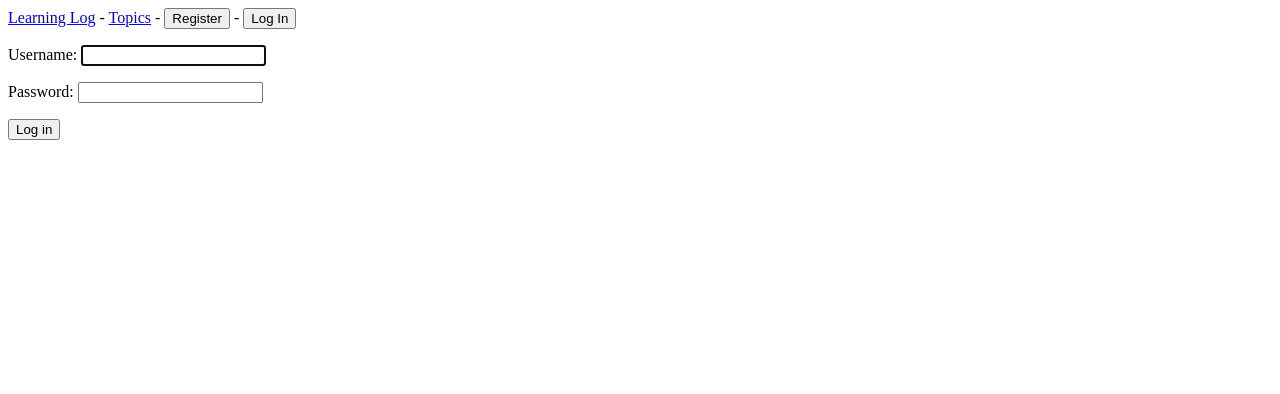
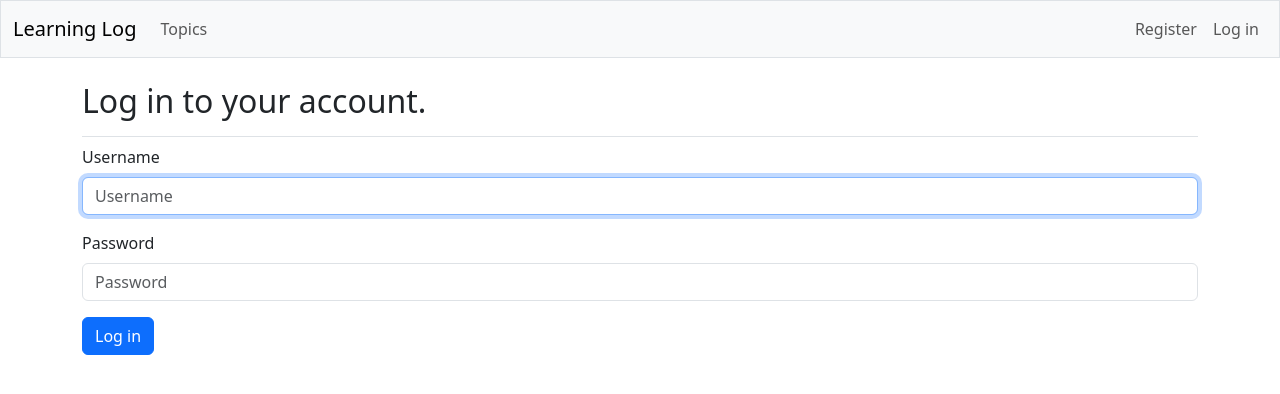
Before and after one commit to tonykkn4321/learning-log, a Django app: page /users/login/ in a window 1280 px wide. Shown: the top 394 px of the page. Run offline with Django 5.2, Linux system fonts and the light colour scheme; some libraries are stand-ins or nearby versions.

Commit message:
8th commit:using bootstrap5 to redesign the html pages

```diff
--- a/learning_log/settings.py
+++ b/learning_log/settings.py
@@ -33,6 +33,11 @@ ALLOWED_HOSTS = []
 INSTALLED_APPS = [
     'learning_logs',
     'users',
+
+    # 第三方應用程序
+    "django_bootstrap5",
+
+    # Django默認添加的應用程序
     'django.contrib.admin',
     'django.contrib.auth',
     'django.contrib.contenttypes',
@@ -125,3 +130,4 @@ DEFAULT_AUTO_FIELD = 'django.db.models.BigAutoField'
 
 # 我的設置
 LOGIN_URL = 'users:login'
+LOGIN_REDIRECT_URL = 'learning_logs:index'
--- a/learning_logs/templates/learning_logs/base.html
+++ b/learning_logs/templates/learning_logs/base.html
@@ -1,16 +1,67 @@
-<p>
-    <a href="{% url 'learning_logs:index' %}">Learning Log</a> -
-    <a href="{% url 'learning_logs:topics' %}">Topics</a> -
-    {% if user.is_authenticated %}
-        Hello, {{ user.username }}.
-        <form action="{% url 'users:logout' %}" method="post">
-            {% csrf_token %}
-            <button type="submit">Log Out</button>
-        </form>
-    {% else %}
-        <a href="{% url 'users:register' %}"><button type="submit">Register</button></a> -
-        <a href="{% url 'users:login' %}"><button type="submit">Log In</button></a>
-    {% endif %}
-</p>
+<!doctype html>
+<html lang="en">
+    <head>
+        <meta charset="utf-8">
+        <meta name="viewport" content="width=device-width,initial-scale=1">
+        <title>Learning Log</title>
+        {% load django_bootstrap5 %}
+        {% bootstrap_css %}
+        {% bootstrap_javascript %}
+    </head>
+    <body>
+        <nav class="navbar navbar-expand-md navbar-light bg-light mb-4 border">
+            <div class="container-fluid">
+                <a class="navbar-brand" href="{% url 'learning_logs:index' %}">Learning Log</a>
+                <button class="navbar-toggler" type="button" data-bs-toggle="collapse" data-bs-target="#navbarCollapse" aria-controls="navbarCollapse" aria-expanded="false" aria-label="Toggle navigation">
+                    <span class="navbar-toggler-icon"></span>
+                </button>
 
-{% block content %}{% endblock content %}
+                <div class="collapse navbar-collapse" id="navbarCollapse">
+
+                    <ul class="navbar-nav me-auto mb-2 mb-md-0">
+                        <li class="nav-item">
+                            <a class="nav-link" href="{% url 'learning_logs:topics' %}">Topics</a></li>
+                    </ul> <!-- 定義導航欄左側鏈接的代碼到此結束 -->
+
+                    <!-- 與賬戶相關的鏈接 -->
+                    <ul class="navbar-nav ms-auto mb-2 mb-md-0">
+
+                        {% if user.is_authenticated %}
+                            <li class="nav-item">
+                                <span class="navbar-text me-2">Hello, {{ user.username }}.</span>
+                            </li>
+                        {% else %}
+                            <li class="nav-item">
+                                <a class="nav-link" href="{% url 'users:register' %}">Register</a>
+                            </li>
+                            <li class="nav-item">
+                                <a class="nav-link" href="{% url 'users:login' %}">
+                                Log in</a>
+                            </li>
+                        {% endif %}
+                    </ul> <!-- 與賬戶相關的鏈接到此結束 -->
+
+                    {% if user.is_authenticated %}
+                        <form action="{% url 'users:logout' %}" method='post'>
+                            {% csrf_token %}
+                            <button name='submit' class='btn btn-outline-secondary btn-sm'>Log out</button>
+                        </form>
+                    {% endif %}
+
+                </div> <!-- 定義導航欄可折疊部分的代碼到此結束 -->
+
+
+            </div> <!-- 定義導航欄容器的代碼到此結束 -->
+        </nav> <!-- 定義導航欄的代碼到此結束 -->
+
+        <main class="container">
+            <div class="pb-2 mb-2 border-bottom">
+                {% block page_header %}{% endblock page_header %}
+            </div>
+            <div>
+                {% block content %}{% endblock content %}
+            </div>
+        </main>
+
+    </body>
+</html>
--- a/users/templates/registration/login.html
+++ b/users/templates/registration/login.html
@@ -1,17 +1,17 @@
 {% extends "learning_logs/base.html" %}
+
+{% load django_bootstrap5 %}
+
+{% block page_header %}
+    <h2>Log in to your account.</h2>
+{% endblock page_header %}
 
 {% block content %}
 
-{% if form.errors %}
-<p>Your username and password didn't match. Please try again.</p>
-{% endif %}
-
-<form method="post" action="{% url 'users:login' %}">
+<form action="{% url 'users:login' %}" method='post'>
     {% csrf_token %}
-    {{ form.as_p }}
-
-    <button name="submit">Log in</button>
-    <input type="hidden" name="next" value="{% url 'learning_logs:index' %}" />
+    {% bootstrap_form form %}
+    {% bootstrap_button button_type="submit" content="Log in" %}
 </form>
 
 {% endblock content %}
--- a/users/templates/registration/register.html
+++ b/users/templates/registration/register.html
@@ -1,11 +1,13 @@
 {% extends "learning_logs/base.html" %}
+
+{% load django_bootstrap5 %}
 
 {% block content %}
 
     <form method="post" action="{% url 'users:register' %}">
         {% csrf_token %}
         {{ form.as_p }}
-        <button name="submit">Register</button>
+        {% bootstrap_button button_type="submit" content="Register" %}
         <input type="hidden" name="next" value="{% url 'learning_logs:index' %}">
     </form>
 
```
Also changed, not shown: learning_logs/templates/learning_logs/index.html (+12 -3 lines), learning_logs/templates/learning_logs/topic.html (+14 -15 lines), learning_logs/templates/learning_logs/topics.html (+8 -8 lines).
